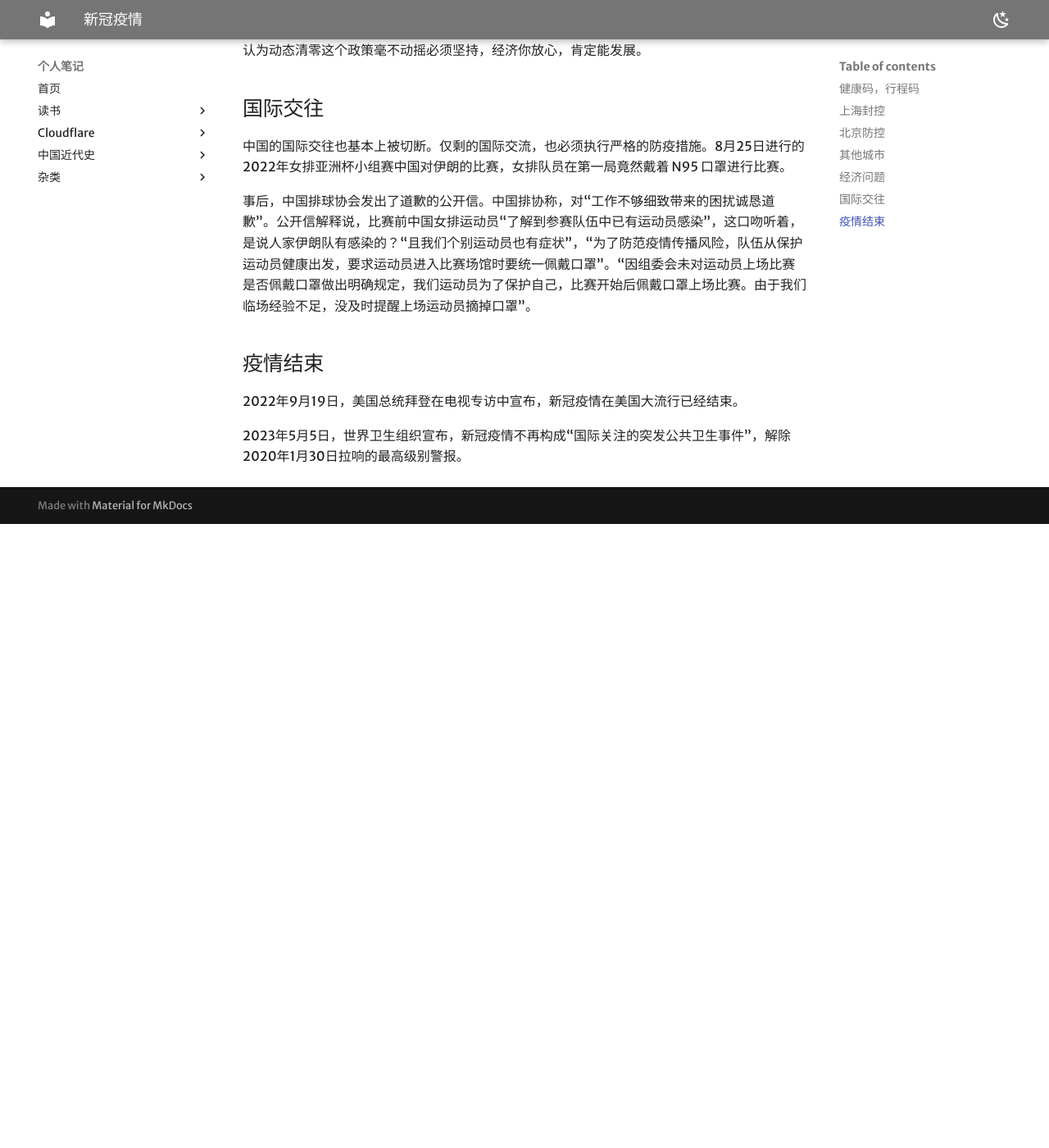
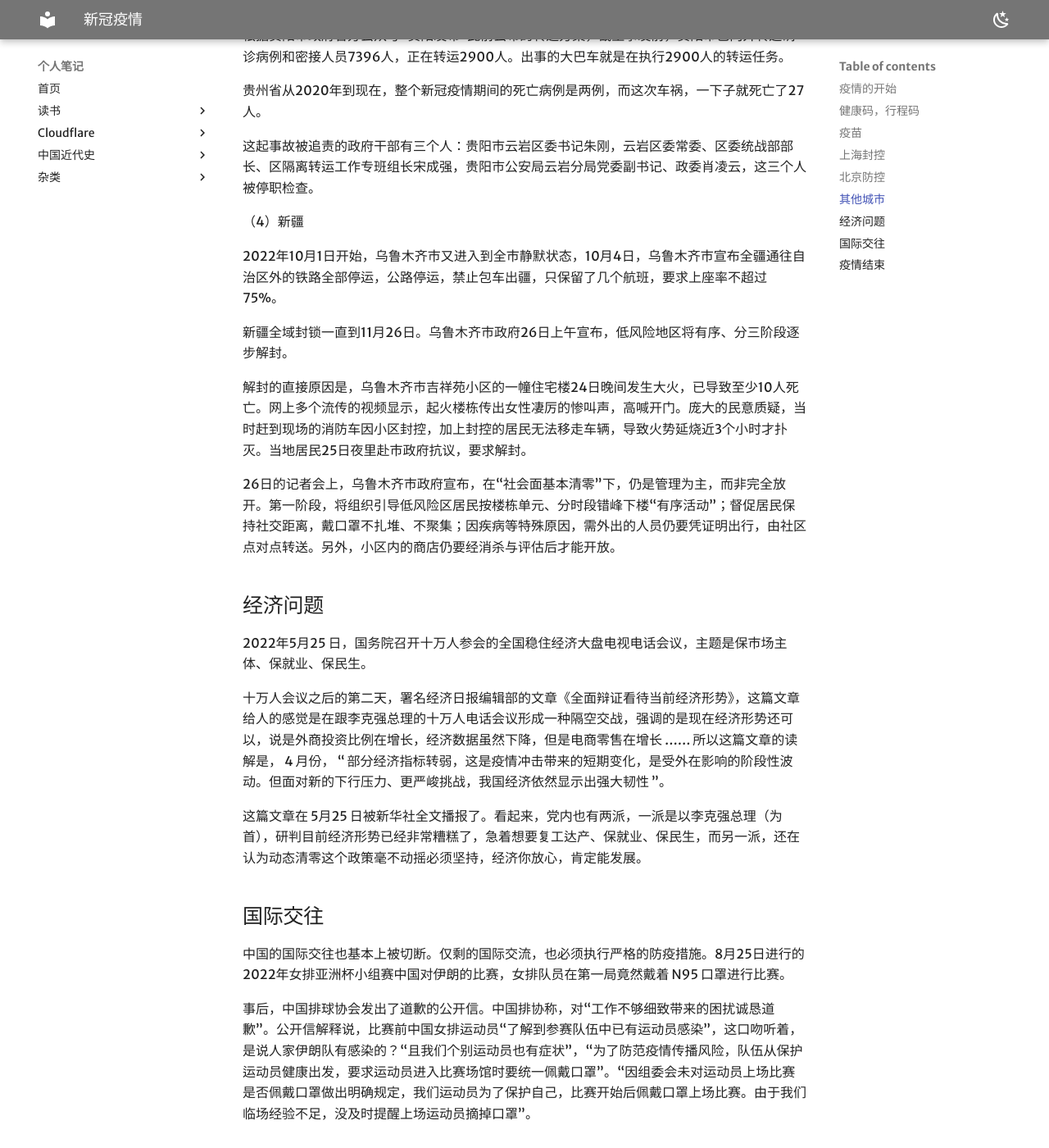
Before and after one commit to ruanyf/notes, an MkDocs documentation site: the page built from docs/中国近代史/新冠疫情.md, in a window 1280 px wide and 1400 px high, scrolled down 4756 px. Shown: the whole window at 82% size. Built offline with MkDocs 1.6.1 and Material for MkDocs 9.7.7, drawn with Linux system fonts in a browser that asks for light colours; some web fonts are replaced; before the commit the page ends 5395 px from its top, so only the background shows below that; some of the changed text lies outside the part shown.

Commit message:
checkpoint at 2025-06-03T22:33:22+0800

```diff
--- a/docs/中国近代史/新冠疫情.md
+++ b/docs/中国近代史/新冠疫情.md
@@ -1,4 +1,8 @@
 # 新冠疫情
+
+## 疫情的开始
+
+疫情开始阶段，中国的防疫措施跟美国,西方国家比起来很优越，欧美国家群体免疫的时候一天死一两千都有，所以，在病毒变异为奥密克戎之前，中国给人感觉是风景这边独好，那时候小粉红们天天嘲笑西方国家，说厉害了我的国，把公共卫生问题上升到了两条道路的优劣差别，展现中国道路自信。
 
 ## 健康码，行程码
 
@@ -25,6 +29,14 @@
 核酸检测的结果是，一天之内，测了1020多万人，其中两例阳性患者。
 
 全国许多城市此时已经开始要求“三天三次核酸”，全部阴性才能正常的工作生活。
+
+## 疫苗
+
+英国《金融时报》报道，由于莫德纳(Moderna)拒绝向中国交出其新冠病毒疫苗研发中的核心知识产权，导致其在中国长期耕耘的销售谈判破裂。此前中国政府给过境外疫苗公司两条进入中国市场的路径，一是把新冠病毒疫苗生产技术转让给中国，二是保留核心知识产权，选定中国合作方进行销售。莫德纳长期以来都试图进入中国市场，此次希望选择第二条路径，但中国政府表示莫德纳只能按第一种路径进入中国，第二条路径只给复星医药引进新冠疫苗复必泰（mRNA新冠疫苗）的协议使用，且复星集团最终获批也能在港澳台销售。
+
+中国的国产疫苗是灭活疫苗，比如科兴疫苗和康希诺公司生产的疫苗。医学研究表明，mRNA疫苗预防 COVID-19 疾病的有效性好于灭活疫苗免疫持续时间也更长。
+
+中国将科兴疫苗送给或卖给一带一路国家，引发美国不满，称将疫苗政治化。
 
 ## 上海封控
 
@@ -98,6 +110,17 @@
 贵州省从2020年到现在，整个新冠疫情期间的死亡病例是两例，而这次车祸，一下子就死亡了27人。
 
 这起事故被追责的政府干部有三个人：贵阳市云岩区委书记朱刚，云岩区委常委、区委统战部部长、区隔离转运工作专班组长宋成强，贵阳市公安局云岩分局党委副书记、政委肖凌云，这三个人被停职检查。
+
+（4）新疆
+
+2022年10月1日开始，乌鲁木齐市又进入到全市静默状态，10月4日，乌鲁木齐市宣布全疆通往自治区外的铁路全部停运，公路停运，禁止包车出疆，只保留了几个航班，要求上座率不超过75%。
+
+新疆全域封锁一直到11月26日。乌鲁木齐市政府26日上午宣布，低风险地区将有序、分三阶段逐步解封。
+
+解封的直接原因是，乌鲁木齐市吉祥苑小区的一幢住宅楼24日晚间发生大火，已导致至少10人死亡。网上多个流传的视频显示，起火楼栋传出女性凄厉的惨叫声，高喊开门。庞大的民意质疑，当时赶到现场的消防车因小区封控，加上封控的居民无法移走车辆，导致火势延烧近3个小时才扑灭。当地居民25日夜里赴市政府抗议，要求解封。
+
+26日的记者会上，乌鲁木齐市政府宣布，在“社会面基本清零”下，仍是管理为主，而非完全放开。第一阶段，将组织引导低风险区居民按楼栋单元、分时段错峰下楼“有序活动”；督促居民保持社交距离，戴口罩不扎堆、不聚集；因疾病等特殊原因，需外出的人员仍要凭证明出行，由社区点对点转送。另外，小区内的商店仍要经消杀与评估后才能开放。
+
 ## 经济问题
 
 2022年5月25 日，国务院召开十万人参会的全国稳住经济大盘电视电话会议，主题是保市场主体、保就业、保民生。
@@ -116,4 +139,6 @@
 
 2022年9月19日，美国总统拜登在电视专访中宣布，新冠疫情在美国大流行已经结束。
 
+9月22日，世界卫生组织秘书长谭德塞在新冠疫情论坛上发表题为《新冠疫情结束在望》的文章。
+
 2023年5月5日，世界卫生组织宣布，新冠疫情不再构成“国际关注的突发公共卫生事件”，解除2020年1月30日拉响的最高级别警报。
```
Also changed, not shown: docs/杂类/软件.md (+1 -0 lines), 1 other file.
